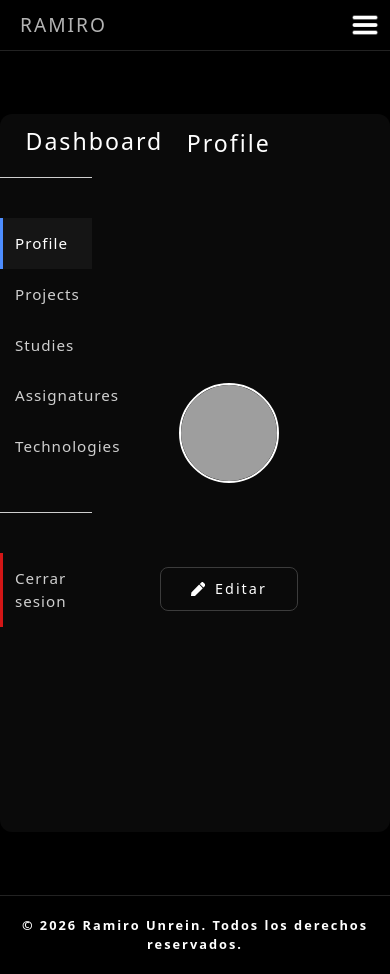
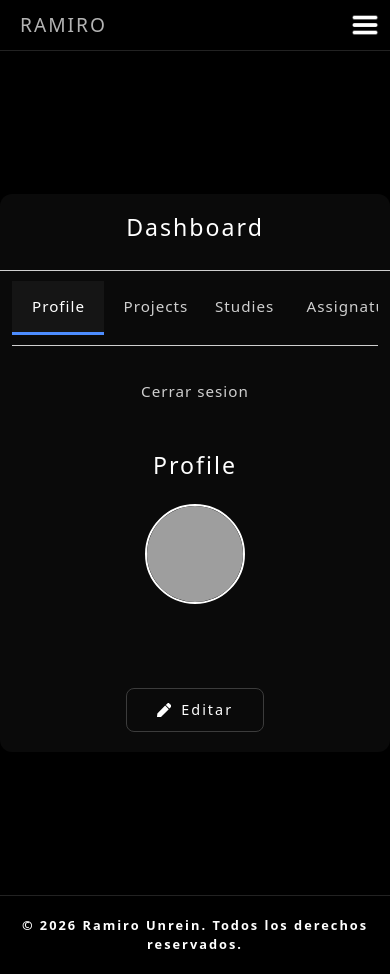
Before and after one commit to unreinramiro/portfolioUnreinRamiro, a React (Vite) app in the folder plantillafullstack.client/: page /admin/dashboard in a window 390 px wide. Built offline with nearby package versions, Linux system fonts and the light colour scheme; no server answers.

Commit message:
Se hizo responsive el Dashboard

```diff
--- a/plantillafullstack.client/src/pages/Dashboard/Dashboard.jsx
+++ b/plantillafullstack.client/src/pages/Dashboard/Dashboard.jsx
@@ -15,12 +15,12 @@ const Dashboard = () => {
   return (
     <section className={styles.dashboardSection}>
         <div className={`container ${styles.dashboardContainer}`}>
-            <div className='row w-100'>
-                <div className='col-3'>
+            <div className='row flex-column flex-lg-row w-100 g-0'>
+                <div className='col-12 col-lg-3'>
                     <div className={`row ${styles.titleContainer}`}>
                         <h3 className='text-white text-center'>Dashboard</h3>
                     </div>
-                    <div className={`row ${styles.buttonsContainer}`}>
+                    <div className={`d-flex flex-row flex-lg-column ${styles.buttonsContainer}`}>
                         <button
                             onClick={() => setActiveTab("Profile")}
                             className={`${styles.sidebarButton} ${
@@ -52,7 +52,7 @@ const Dashboard = () => {
                         >Cerrar sesion</button>
                     </div>
                 </div>
-                <div className={`col-9 ${styles.contenidoContainer}`}>
+                <div className={`col-12 col-lg-9 ${styles.contenidoContainer}`}>
                     <div className={`row p-3`}>
                         <h3 className='text-white text-center'>{activeTab}</h3>
                     </div>
--- a/plantillafullstack.client/src/pages/Dashboard/Dashboard.module.css
+++ b/plantillafullstack.client/src/pages/Dashboard/Dashboard.module.css
@@ -5,7 +5,7 @@
 	display: flex;
 	justify-content: center;
 	align-items: center;
-	padding: 0;
+	padding: 20px 0;
 }
 
 .dashboardContainer{
@@ -14,10 +14,11 @@
     background-color: #0a0a0a;
     display: flex;
     border-radius: 12px;
+    overflow: hidden;
 }
 
 .titleContainer{
-    padding: 20%;
+    padding: 20px;
     border-bottom: 1px solid #cfcfcf;
 }
 
@@ -35,10 +36,11 @@ h3{
 /* Seccion botones */
 
 .buttonsContainer{
-    display: flex;
-    flex-direction: column;
-    padding: 40px 0;
+    padding: 10px 0;
     border-bottom: 1px solid #cfcfcf;
+    overflow-x: auto;
+    overflow-y: hidden;
+    flex-wrap: nowrap;
 }
 
 .sidebarButton{
@@ -53,6 +55,8 @@ h3{
     cursor: pointer;
     transition: all .25s ease;
     border-left: 3px solid transparent;
+    white-space: nowrap;
+    flex-shrink: 0;
 }
 
 .sidebarButton:hover{
@@ -68,7 +72,7 @@ h3{
 }
 
 .closeSessionContainer{
-    padding: 40px 0;
+    padding: 20px 0;
 }
 
 .closeSessionButton{
@@ -95,3 +99,52 @@ h3{
     background: #151515;
     color: white;
 }
+
+.buttonsContainer::-webkit-scrollbar{
+    height: 6px; /* horizontal, porque es scroll en X */
+}
+.buttonsContainer::-webkit-scrollbar-thumb{
+    background: rgba(255,255,255,0.2);
+    border-radius: 4px;
+}
+
+/* Ajustes responsive */
+
+@media (min-width: 992px) {
+    .titleContainer{
+        padding: 20% 20px;
+    }
+    .buttonsContainer{
+        padding: 40px 0;
+        overflow: visible;
+        align-items: center;
+    }
+
+    .closeSessionContainer{
+        padding: 40px 0;
+    }
+}
+
+@media (max-width: 991.98px) {
+    .dashboardContainer{
+        min-height: auto;
+    }
+    .sidebarButton{
+        width: 25%;
+        text-align: center;
+        border-left: none;
+        border-bottom: 3px solid transparent;
+    }
+    .sidebarButton:hover{
+        border-left-color: transparent;
+        border-bottom-color: #4d8dff;
+    }
+    .active{
+        border-left: none;
+        border-bottom: 3px solid #4d8dff;
+    }
+    .closeSessionButton{
+        text-align: center;
+        border-left: none;
+    }
+}
```
